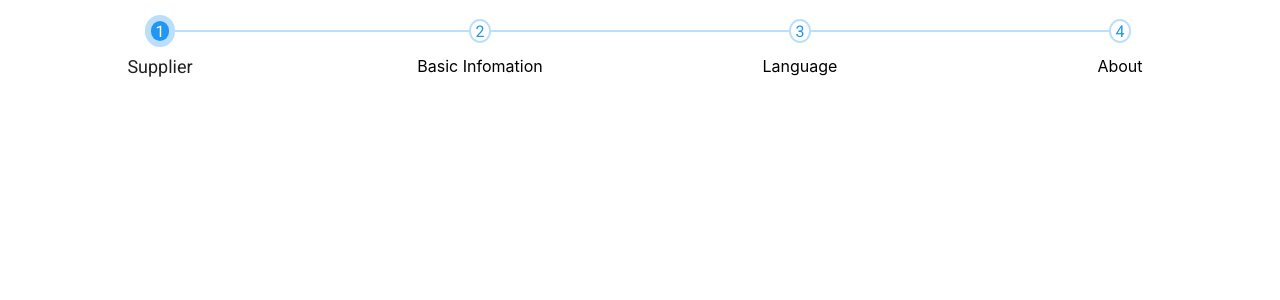
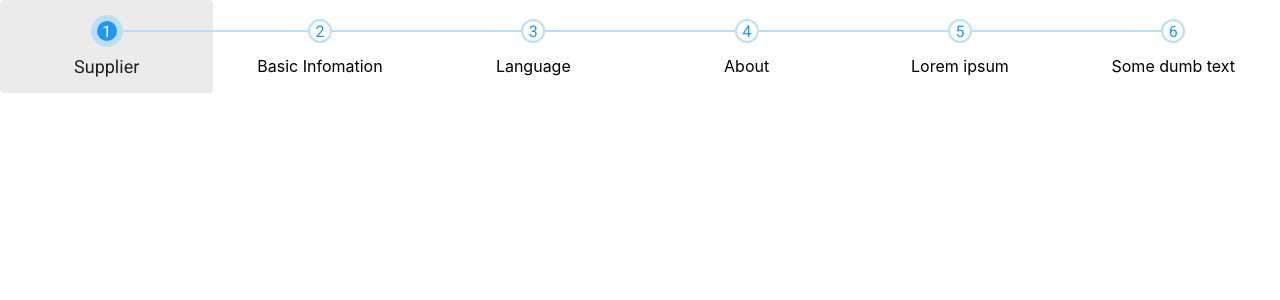
Before and after one commit to hungthuanmk/nab-stepper, a React (Create React App) app: page / in a window 1280 px wide. Shown: the top 300 px of the page. Built offline with nearby package versions, Linux system fonts and the light colour scheme.

Commit message:
Update calc line style

```diff
--- a/src/App.js
+++ b/src/App.js
@@ -14,6 +14,8 @@ function App() {
                 <Step activateKey={"b"} title="Basic Infomation" />
                 <Step activateKey={"c"} title="Language" />
                 <Step activateKey={"d"} title="About" />
+                <Step activateKey={"e"} title="Lorem ipsum" />
+                <Step activateKey={"f"} title="Some dumb text" />
             </Stepper>
         </div>
     );
--- a/src/components/Stepper/Step.scss
+++ b/src/components/Stepper/Step.scss
@@ -1,11 +1,11 @@
 @import "StyleVars";
 @import "Stepper";
 
-@import url(http://fonts.googleapis.com/css?family=Roboto);
+@import url('http://fonts.googleapis.com/css?family=Roboto');
 
 desk-h3 {
     &-font {
-        font-family: Roboto;
+        font-family: 'Roboto';
         font-size: 18px;
         font-weight: 500;
     }
@@ -36,6 +36,7 @@ desk-body {
     cursor: pointer;
     // background-color: rgba(0, 255, 255, 0.1);
 
+    transition-duration: 300ms;
     &:hover {
         background-color: $cl-black8;
         border-radius: 4px;
@@ -103,11 +104,6 @@ desk-body {
         }
         &-unvisited {
             @extend .step-label-common;
-            // @extend desk-h3-font;
-            // @extend .step-number-visited;
-            // color: $cl-primary;
-            // background-color: rgba(0, 0, 0, 0);
-            // border: 2px solid $cl-primary-light;
         }
     }
 }
@@ -118,13 +114,13 @@ desk-body {
     align-items: center;
 
     @include mobile {
-        height: 120%;
+        height: calc(100% + 32px);
         width: 30px;
         flex-direction: column;
     }
     @include desktop {
         height: 30px;
-        width: 120%;
+        width: calc(100% + 32px);
         flex-direction: row;
     }
 }
@@ -133,10 +129,10 @@ desk-body {
     // color: black;
     @include mobile {
         width: 2px;
-        height: 50%;
+        height: calc(50% - 12px);
     }
     @include desktop {
-        width: 50%;
+        width: calc(50% - 12px);
         height: 2px;
     }
 
```
